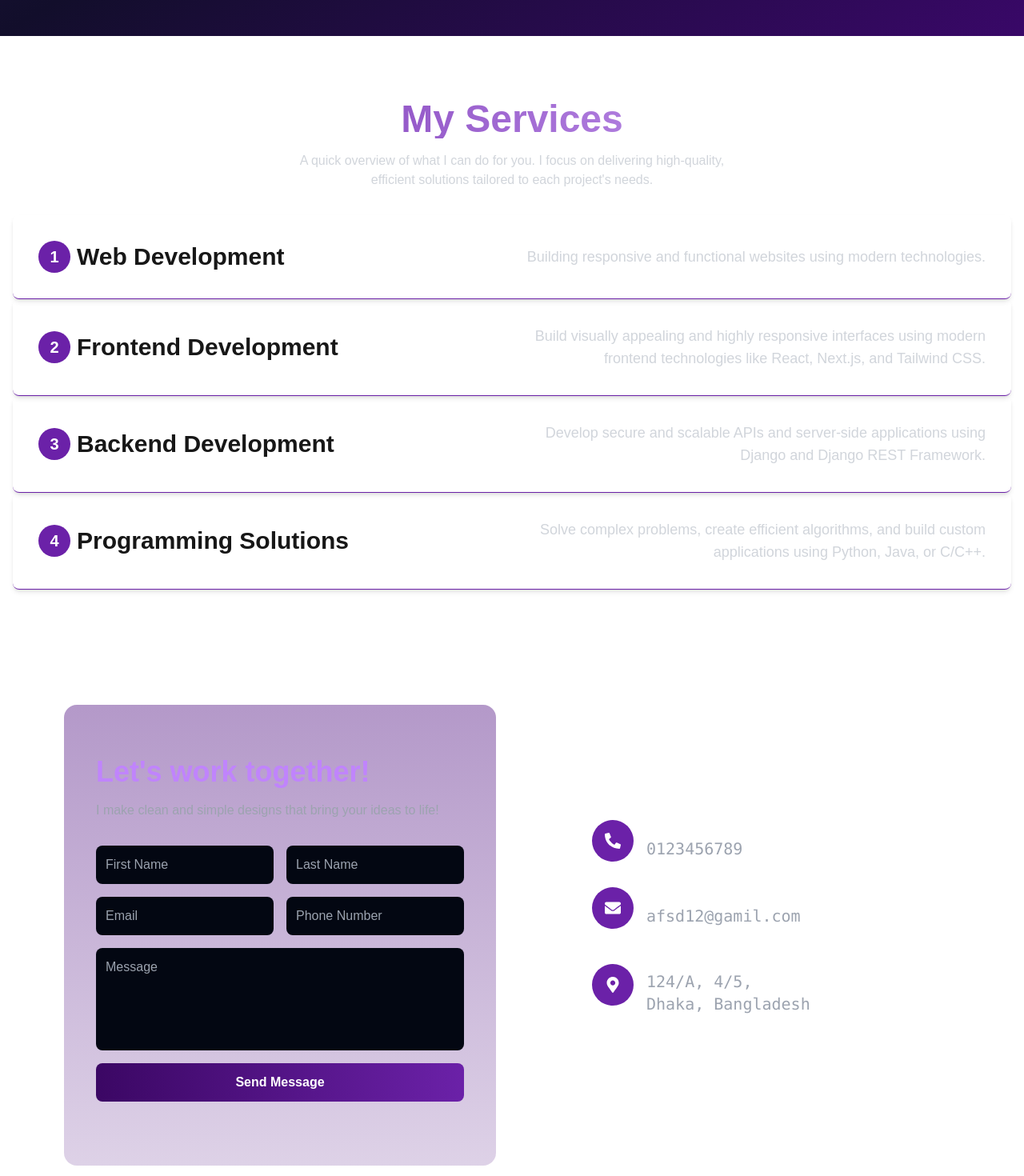
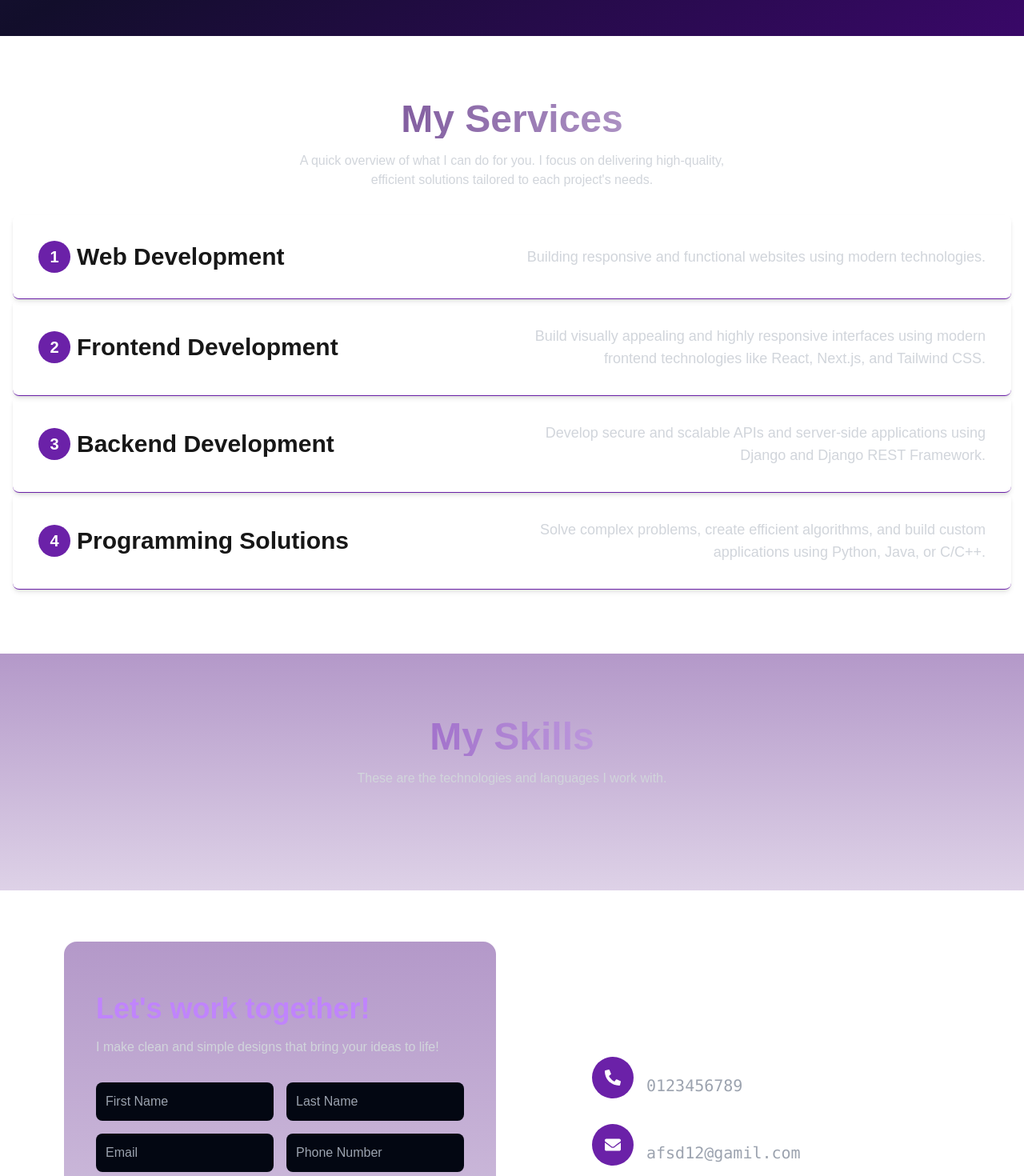
Before and after one commit to TahmidMuntaser/Personal_Portfolio_Web, a Next.js app in the folder myproject/: page /sample in a window 1280 px wide. Shown: the part 840-2310 px from the top of the page at 80% size. Built offline with nearby package versions, Linux system fonts and the light colour scheme.

Commit message:
skills component updated 1.1

```diff
--- a/myproject/src/app/sample/components/ui/Contact.jsx
+++ b/myproject/src/app/sample/components/ui/Contact.jsx
@@ -8,7 +8,7 @@ const Contact = () => {
                 {/* info */}
                 <div className="bg-gradient-to-b from-purple-900/45 to-purple-900/20 pl-10 pr-10 pt-16 pb-20 rounded-2xl flex-1">
                     <h2 className="text-3xl md:text-4xl font-bold text-purple-400 mb-4">Let's work together!</h2>
-                    <p className="text-gray-400 mb-8">I make clean and simple designs that bring your ideas to life!</p>
+                    <p className="text-gray-300 mb-8">I make clean and simple designs that bring your ideas to life!</p>
                     <form className="flex flex-col gap-4">
                         <div className="flex flex-col md:flex-row gap-4">
                             <input type="text" placeholder="First Name" className="bg-gray-950 p-3 rounded-lg w-full focus:outline-none" />
--- a/myproject/src/app/sample/components/ui/Services.jsx
+++ b/myproject/src/app/sample/components/ui/Services.jsx
@@ -6,7 +6,7 @@ const Services = ({ services }) => {
     return (
         <section id='services' className="py-20 scroll-mt-40">
             <div className="container mx-auto px-4">
-                <h2 className="text-center text-5xl font-bold mb-4 bg-clip-text text-transparent bg-gradient-to-r from-purple-800 to-purple-300">
+                <h2 className="text-center text-5xl font-bold mb-4 bg-clip-text text-transparent bg-gradient-to-r from-purple-950 to-purple-100">
                     My Services
                 </h2>
                 <p className="text-center text-gray-300 max-w-prose mx-auto mb-8">
--- a/myproject/src/app/sample/components/ui/Skills.jsx
+++ b/myproject/src/app/sample/components/ui/Skills.jsx
@@ -1,16 +1,17 @@
 import React from "react";
 
 const Skills = () => {
-    <section id="skills">
-        <div>
-            <h2>
+    return(
+        <section id="skills" className="bg-gradient-to-b from-purple-900/45 to-purple-900/20 py-20 px-4 md:px-20">
+            <div className="text-center mb-12">
+                <h2 className="text-5xl font-bold mb-4 bg-gradient-to-r from-purple-800 to-purple-100 bg-clip-text" style={{ WebkitBackgroundClip: 'text', WebkitTextFillColor: 'transparent' }}>
+                    My Skills
+                </h2>
+                <p className="text-gray-300"> These are the technologies and languages I work with.</p>
+            </div>
+        </section>
 
-            </h2>
-            <p>
-
-            </p>
-        </div>
-    </section>
+    );
 };
 
 export default Skills;
```
